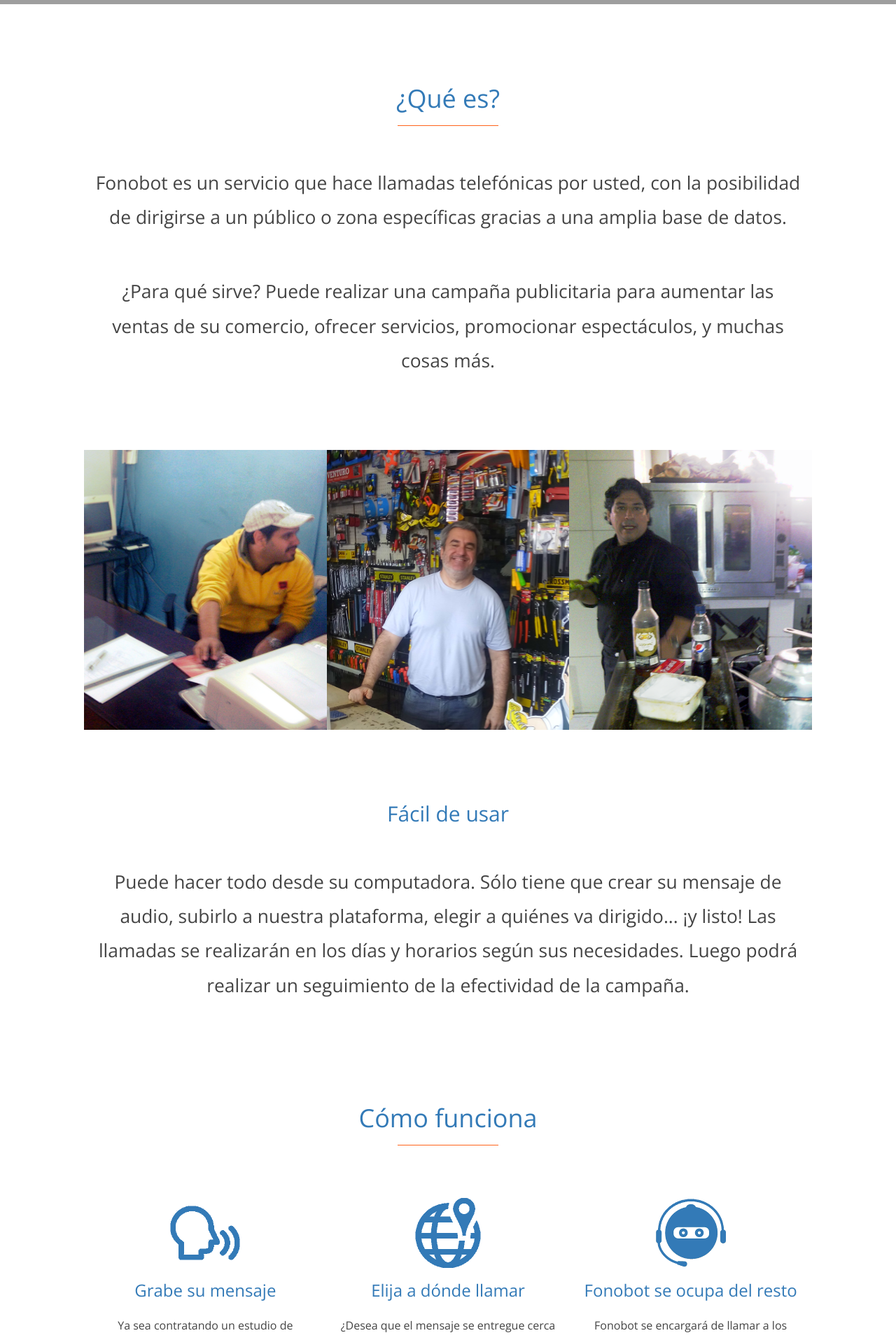
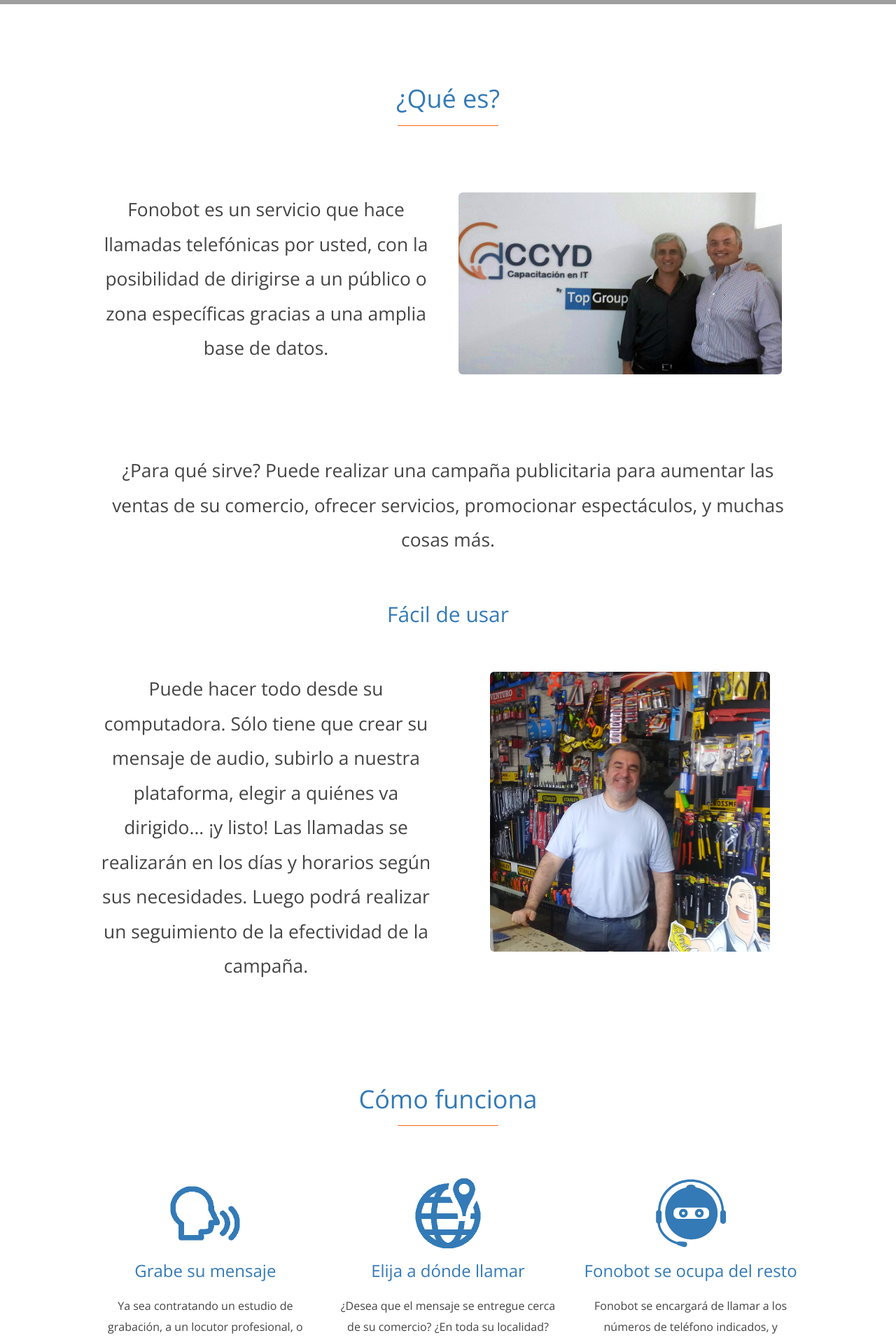
Before and after one commit to netcomsatelital/fonobot, a Jekyll site: the page built from index.html, in a window 1280 px wide. Shown: the part 454-2369 px from the top of the page at 70% size. Built offline with Jekyll 4.4.1, drawn with Linux system fonts in a browser that asks for light colours; nearby versions of some CDN libraries; grey boxes are pictures that could not be loaded.

Commit message:
Quitadas las IMGs de Mario y Juan. Agregado Francisco.

```diff
--- a/contacto.html
+++ b/contacto.html
@@ -27,7 +27,7 @@
                 <dd><a href="tel:+5491160209145">(011) 6020 9145</a></dd>
 
                 <dt><i class="fa fa-phone" aria-hidden="true"></i>En Paraguay:</dt>
-                <dd><a href="tel:+595982701000">0982 701000</a></dd>
+                <dd><a href="tel:+595991872757">09 9187 2757</a></dd>
               </dl>
             </div>
             <div class="col-md-6">
--- a/index.html
+++ b/index.html
@@ -23,23 +23,25 @@
             <h1>&iquest;Qu&eacute; es?</h1>
           </header>
 
-          <p class="standout">Fonobot es un servicio que hace llamadas telef&oacute;nicas por usted, con la posibilidad de dirigirse a un p&uacute;blico o zona espec&iacute;ficas gracias a una amplia base de datos.</p>
+          <div class="row">
+            <div class="col-md-6">
+              <p class="standout">Fonobot es un servicio que hace llamadas telef&oacute;nicas por usted, con la posibilidad de dirigirse a un p&uacute;blico o zona espec&iacute;ficas gracias a una amplia base de datos.</p>
+            </div>
+            <div class="col-md-6">
+              <p class="standout"><img class="img-responsive" src="{{ "img/index/que-es-08.jpg" : prepend:site.baseurl }}" style="border-radius:6px;"></p>
+            </div>
+          </div>
           <p class="standout">&iquest;Para qu&eacute; sirve? Puede realizar una campa&ntilde;a publicitaria para aumentar las ventas de su comercio, ofrecer servicios, promocionar espect&aacute;culos, y muchas cosas m&aacute;s.</p>
 
-          <div class="row" style="margin-top: 12ex; margin-bottom: 12ex">
-            <div class="col-md-4" style="min-height: 400px; background: url(/img/index/que-es-06.png) no-repeat top right; background-size: cover;">
-              &nbsp;
+          <h2>F&aacute;cil de usar</h2>
+          <div class="row">
+            <div class="col-md-6">
+              <p class="standout">Puede hacer todo desde su computadora. S&oacute;lo tiene que crear su mensaje de audio, subirlo a nuestra plataforma, elegir a qui&eacute;nes va dirigido... &iexcl;y listo! Las llamadas se realizar&aacute;n en los d&iacute;as y horarios seg&uacute;n sus necesidades. Luego podr&aacute; realizar un seguimiento de la efectividad de la campa&ntilde;a.</p>
             </div>
-            <div class="col-md-4" style="min-height: 400px; background: url(/img/index/que-es-04.png) no-repeat; background-size: cover;">
-              &nbsp;
-            </div>
-            <div class="col-md-4" style="min-height: 400px; background: url(/img/index/que-es-05.png) no-repeat top left; background-size: cover;">
-              &nbsp;
+            <div class="col-md-6">
+              <p class="standout"><img src="{{ "img/index/que-es-04.png" | prepend:site.baseurl }}" style="border-radius:6px;"></p>
             </div>
           </div>
-
-          <h2>F&aacute;cil de usar</h2>
-          <p class="standout">Puede hacer todo desde su computadora. S&oacute;lo tiene que crear su mensaje de audio, subirlo a nuestra plataforma, elegir a qui&eacute;nes va dirigido... &iexcl;y listo! Las llamadas se realizar&aacute;n en los d&iacute;as y horarios seg&uacute;n sus necesidades. Luego podr&aacute; realizar un seguimiento de la efectividad de la campa&ntilde;a.</p>
         </div>
       </section>
 
@@ -52,7 +54,7 @@
           <div class="row">
 
             <div class="feature-item col-md-4">
-              <img class="feature-item-icon" src="/img/index/feature-icon-grabe.png">
+              <img class="feature-item-icon" src="{{ "img/index/feature-icon-grabe.png" | prepend:site.baseurl }}">
               <div class="feature-item-title">Grabe su mensaje</div>
               <div class="feature-item-body">
                 <p>Ya sea contratando un estudio de grabaci&oacute;n, a un locutor profesional, o incluso desde su celular. El audio se almacenar&aacute; en nuestros servidores.</p>
@@ -60,7 +62,7 @@
             </div>
 
             <div class="feature-item col-md-4">
-              <img class="feature-item-icon" src="/img/index/feature-icon-lugar.png">
+              <img class="feature-item-icon" src="{{ "img/index/feature-icon-lugar.png" | prepend:site.baseurl }}">
               <div class="feature-item-title">Elija a d&oacute;nde llamar</div>
               <div class="feature-item-body">
                 <p>&iquest;Desea que el mensaje se entregue cerca de su comercio? &iquest;En toda su localidad? &iquest;En una provincia? Fonobot buscar&aacute; los n&uacute;meros telef&oacute;nicos para llamar.</p>
@@ -68,7 +70,7 @@
             </div>
 
             <div class="feature-item col-md-4">
-              <img class="feature-item-icon" src="/img/index/feature-icon-fonobot.png">
+              <img class="feature-item-icon" src=" {{ "img/index/feature-icon-fonobot.png" | prepend:site.baseurl }}">
               <div class="feature-item-title">Fonobot se ocupa del resto</div>
               <div class="feature-item-body">
                 <p>Fonobot se encargar&aacute; de llamar a los n&uacute;meros de tel&eacute;fono indicados, y reproducir&aacute; el mensaje de audio que grab&oacute;.</p>
```
Also changed, not shown: img/index/que-es-08.jpg (added).
